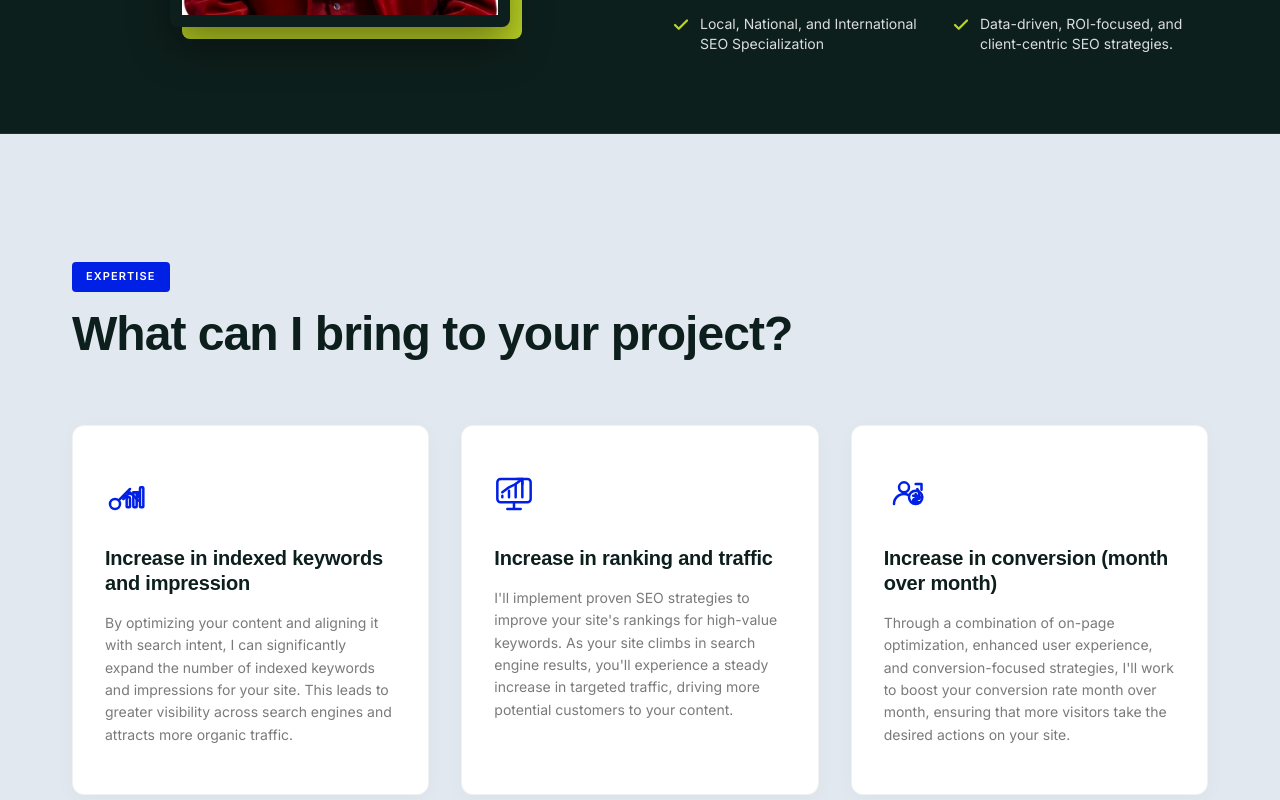
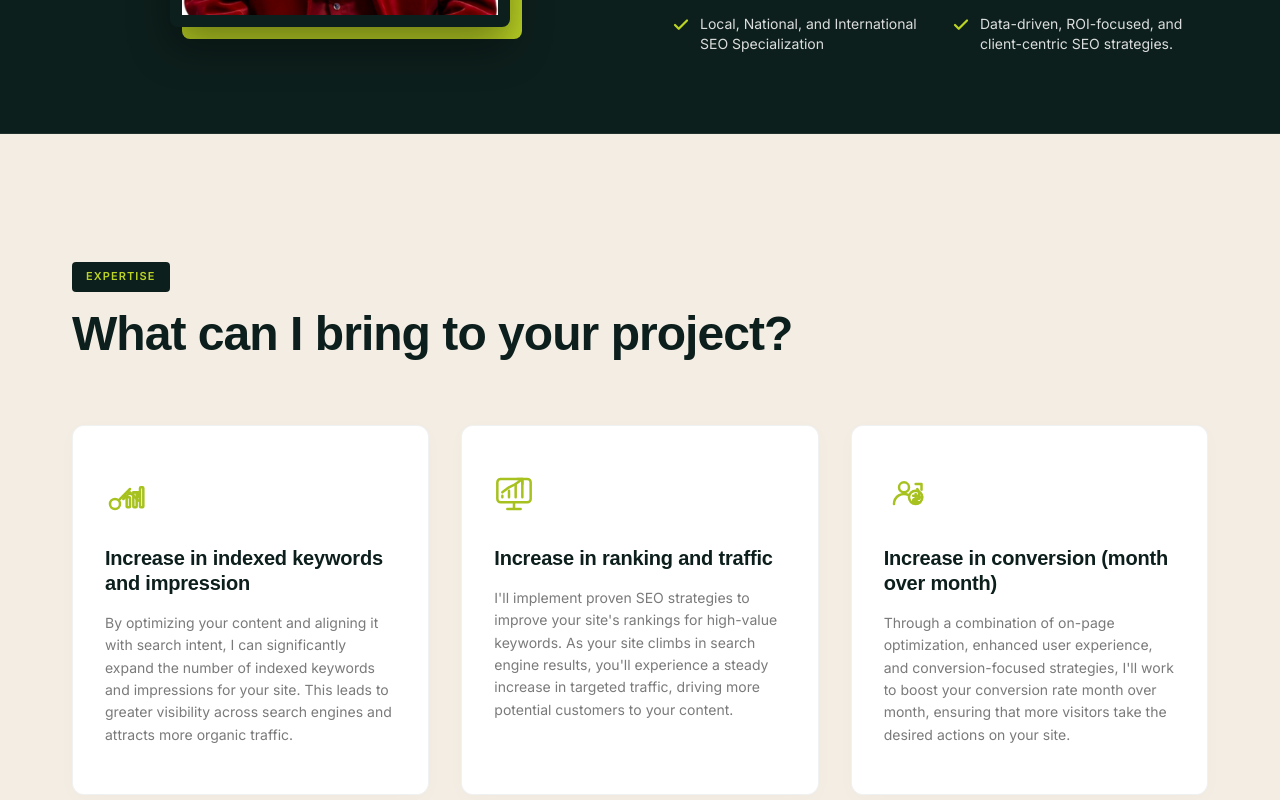
Before and after one commit to cartoonq474-cloud/Bishal-oli, a Next.js app: page /seo-expert-nepal in a window 1280 px wide. Shown: the part 4040-4840 px from the top of the page. Built offline with nearby package versions, Linux system fonts and the light colour scheme; a web font is replaced by a local one.

Commit message:
style: update Expertise section styling with brand colors

```diff
--- a/src/app/globals.css
+++ b/src/app/globals.css
@@ -2172,7 +2172,7 @@ p { font-size: 1.0625rem; line-height: 1.7; }
 
 /* === EXPERTISE SECTION === */
 .expertise-section {
-  background: #E2E8F0; /* Soft slate/blue-gray tint matching the image */
+  background: var(--ivory); /* Brand warm ivory background */
   padding: var(--s16) 0;
   border-bottom: 1px solid var(--border);
 }
@@ -2182,8 +2182,8 @@ p { font-size: 1.0625rem; line-height: 1.7; }
 .expertise-badge {
   display: inline-block;
   padding: 6px 14px;
-  background: #0020E6; /* Vivid blue */
-  color: #ffffff;
+  background: var(--black); /* Brand deep dark green-black */
+  color: var(--lime); /* Brand vivid lime green */
   font-family: var(--font-body);
   font-size: 0.6875rem;
   font-weight: 800;
@@ -2196,7 +2196,7 @@ p { font-size: 1.0625rem; line-height: 1.7; }
   font-family: var(--font-display);
   font-size: clamp(2rem, 4.5vw, 3rem);
   font-weight: 900;
-  color: #0D1F1C;
+  color: var(--black);
   line-height: 1.1;
   letter-spacing: -0.02em;
 }
@@ -2209,7 +2209,7 @@ p { font-size: 1.0625rem; line-height: 1.7; }
   background: #ffffff;
   border-radius: 12px;
   padding: var(--s6) var(--s4);
-  box-shadow: 0 4px 20px rgba(0, 0, 0, 0.03);
+  box-shadow: 0 4px 20px rgba(13, 31, 28, 0.02);
   border: 1px solid rgba(13,31,28,0.06);
   transition: transform var(--transition), box-shadow var(--transition), border-color var(--transition);
   display: flex;
@@ -2217,12 +2217,12 @@ p { font-size: 1.0625rem; line-height: 1.7; }
 }
 .expertise-card:hover {
   transform: translateY(-4px);
-  box-shadow: 0 12px 30px rgba(0, 32, 230, 0.06);
-  border-color: rgba(0, 32, 230, 0.2);
+  box-shadow: 0 12px 30px rgba(13, 31, 28, 0.06);
+  border-color: var(--lime-dark);
 }
 .expertise-icon-wrap {
   margin-bottom: var(--s4);
-  color: #0020E6; /* Matching the blue icon color from the image */
+  color: var(--lime-dark); /* Brand green for icon highlights */
   display: flex;
   align-items: center;
   justify-content: flex-start;
@@ -2231,7 +2231,7 @@ p { font-size: 1.0625rem; line-height: 1.7; }
   font-family: var(--font-display);
   font-size: 1.25rem;
   font-weight: 800;
-  color: #0D1F1C;
+  color: var(--black);
   margin-bottom: var(--s2);
   line-height: 1.25;
   letter-spacing: -0.01em;
```
